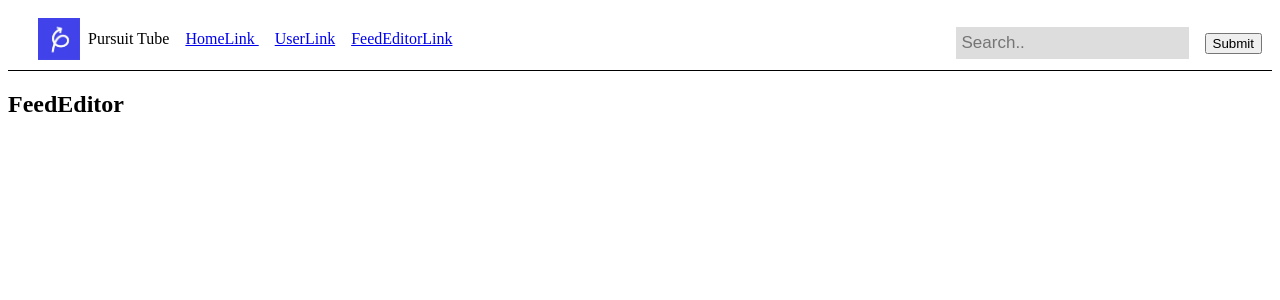
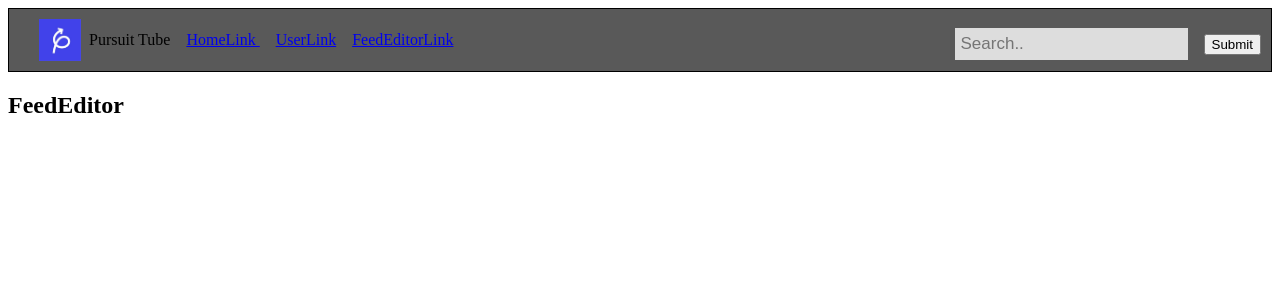
Before and after one commit to nicolehopkins/PursuitTube, a React (Create React App) app: page /feedEditorLink in a window 1280 px wide. Shown: the top 300 px of the page. Built offline with nearby package versions, Linux system fonts and the light colour scheme.

Commit message:
added size-hover effect/border

```diff
--- a/src/components/Nav.css
+++ b/src/components/Nav.css
@@ -2,12 +2,16 @@ ul {
     list-style-type: none;
     margin: 0;
     padding: 0;
+    color: grey;
   }
 
   li {
     display: inline;
     /* display: block; */
     padding: 8px;
+    /* color: #1a0dab; */
+    text-decoration: none;
+
 
   }
 
@@ -36,11 +40,18 @@ button {
     display: flex;
     align-items: center;
     justify-content: space-between;
-    border-bottom: 1px solid black;
+    border: 1px solid black;
+    /* border-bottom: 1px solid black; */
     padding: 10px;
+     overflow: hidden;
+  background-color: rgba(0,0,0,.65)
 }
 
 .link-container {
     display: flex;
     align-items: center;
 }
+
+
+
+li:hover {font-size:150%; color: black;}
```
